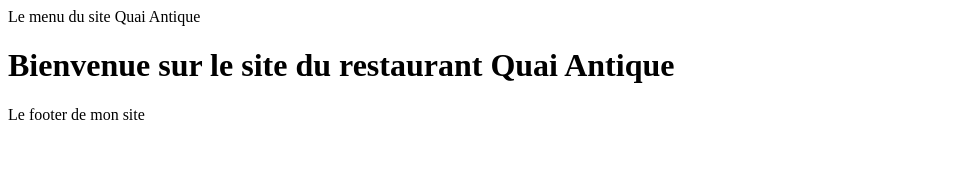
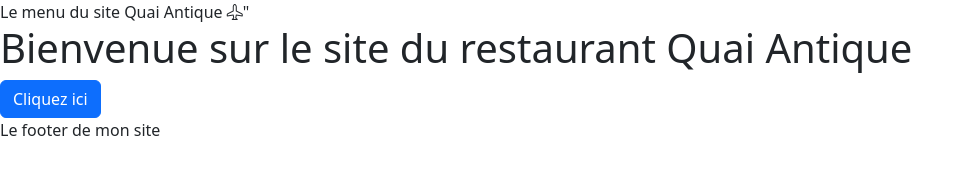
Before and after one commit to Benjamin-Allegre/quaiAntiqueRestaurantFront, a website with bundled scripts: page index.html in a window 1280 px wide. Shown: the whole page, without its empty margins (0-974 px from the left). Built offline with nearby package versions, Linux system fonts and the light colour scheme; files whose address does not match are found by name.

Commit message:
install Boostrap

```diff
--- a/index.html
+++ b/index.html
@@ -3,15 +3,20 @@
 <head>
     <meta charset="UTF-8">
     <meta name="viewport" content="width=<device-width>, initial-scale=1.0">
+    <link rel="stylesheet" href="node_modules/bootstrap/dist/css/bootstrap.min.css">
+    <link rel="stylesheet" href="node_modules/bootstrap-icons/font/bootstrap-icons.css">
     <title>Document</title>
 </head>
 <body>
-    <header>Le menu du site Quai Antique</header>
+    <header>Le menu du site Quai Antique <i class="bi bi-airplane"></i>"</header>
     <main id="main-page">
         <!-- Le contenu de la page sera injectée ici -->
+
     </main>
     <footer>Le footer de mon site</footer>
 
+
+    <script src="node_modules/bootstrap/dist/js/bootstrap.bundle.min.js"></script>
     <script type="module" src="Router/router.js"></script>
 </body>
 </html>
--- /dev/null
+++ b/package.json
@@ -0,0 +1,6 @@
+{
+  "dependencies": {
+    "bootstrap": "^5.3.8",
+    "bootstrap-icons": "^1.13.1"
+  }
+}
--- a/pages/home.html
+++ b/pages/home.html
@@ -1 +1,3 @@
 <h1>Bienvenue sur le site du restaurant Quai Antique</h1>
+
+<button class="btn btn-primary">Cliquez ici</button>
```
Also changed, not shown: 2 other files.
